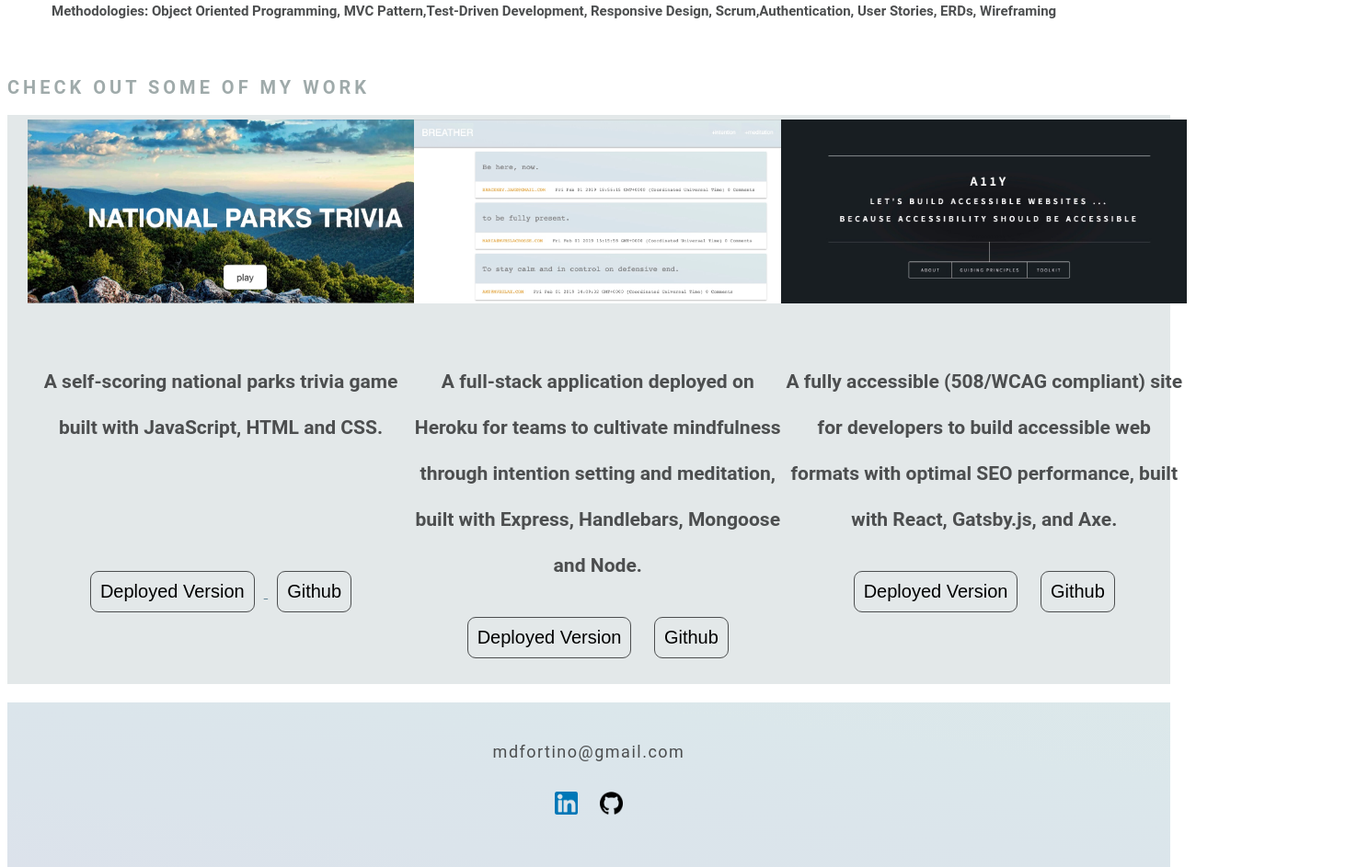
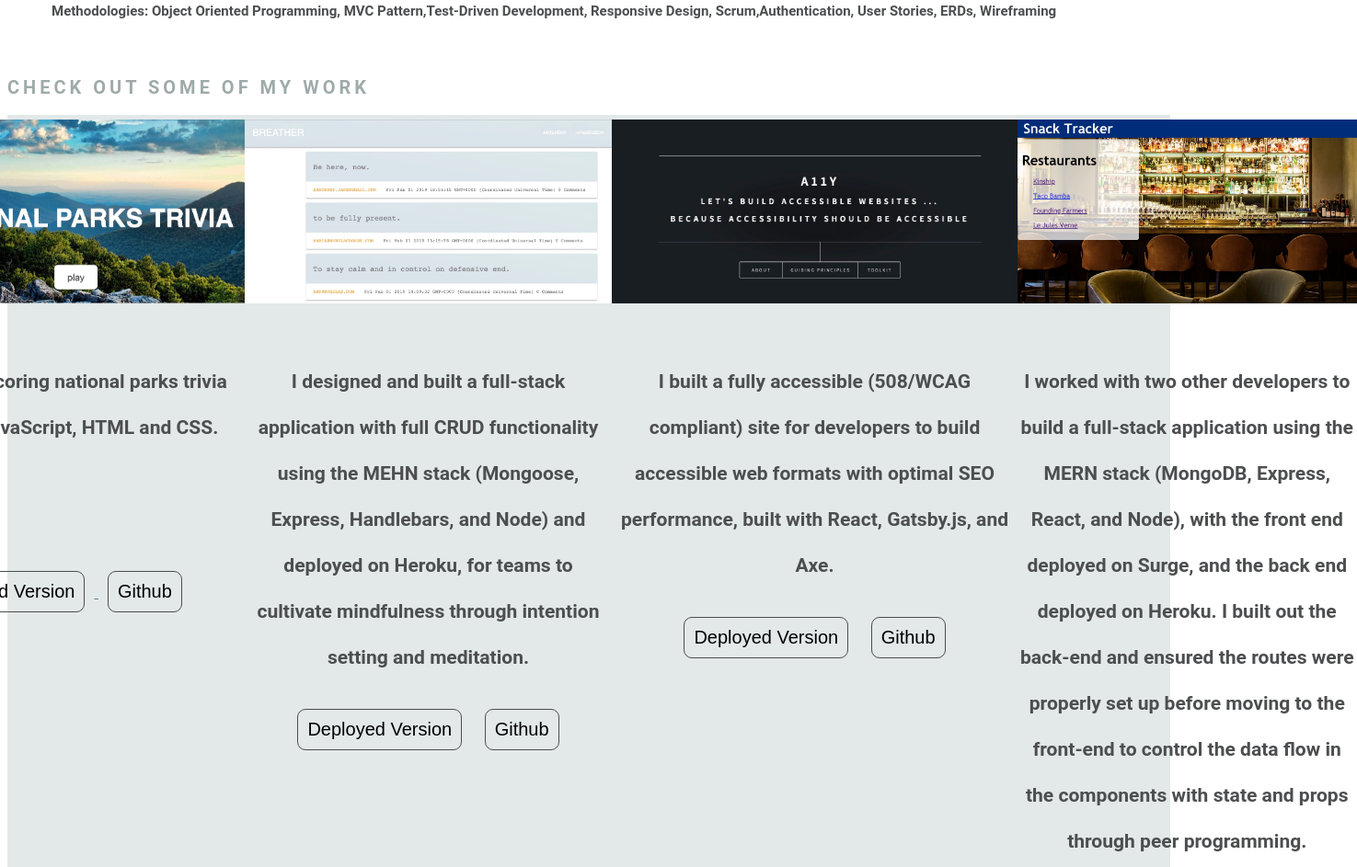
Before and after one commit to mdfortino/mdfortino.github.io, a plain HTML site: page index.html in a window 1280 px wide. Shown: the part 611-1554 px from the top of the page at 92% size, 1475 px wide, since content can reach past the window. Drawn offline with Linux system fonts and the light colour scheme.

Commit message:
add group project

```diff
--- a/index.html
+++ b/index.html
@@ -42,7 +42,7 @@
       <ul>
       <li>
             <img src= "logos/images/trivia.jpg" alt="screenshot of national parks trivia game">
-      <h3> A self-scoring national parks trivia game built with JavaScript, HTML and CSS.</h3>
+      <h3> I built a self-scoring national parks trivia game with JavaScript, HTML and CSS.</h3>
    <p>
       <br>
       <br>
@@ -53,7 +53,7 @@
 </li>
 <li>
   <img src= "logos/images/breather.jpg"alt="screenshot of breather app">
-  <h3> A full-stack application deployed on Heroku for teams to cultivate mindfulness through intention setting and meditation, built with Express, Handlebars, Mongoose and Node.</h3>
+  <h3> I designed and built a full-stack application with full CRUD functionality using the MEHN stack (Mongoose, Express, Handlebars, and Node) and deployed on Heroku, for teams to cultivate mindfulness through intention setting and meditation.</h3>
   <p>
       <a id="breather" href="https://breatherapp.herokuapp.com/">
          <button > Deployed Version </button></a>
@@ -63,12 +63,17 @@
    </li>
    <li>
       <img src= "logos/images/a11y.jpg"alt="screenshot of a11y site">
-      <h3> A fully accessible (508/WCAG compliant) site for developers to build accessible web formats with optimal SEO performance, built with React, Gatsby.js, and Axe. </h3>
+      <h3> I built a fully accessible (508/WCAG compliant) site for developers to build accessible web formats with optimal SEO performance, built with React, Gatsby.js, and Axe. </h3>
       <p>
       <a id = "a11y" href= "http://a11y-toolkit.surge.sh/">
          <button > Deployed Version </button></a>
       <a href="https://github.com/mdfortino/a11y-site"><button> Github</button></a>
    </p>
+</li>
+<li>
+   <img src="logos/images/snack.jpg"alt="screenhot of snack-tracker app">
+   <h3> I worked with two other developers to build a full-stack application using the MERN stack (MongoDB, Express, React, and Node), with the front end deployed on Surge, and the back end deployed on Heroku. I built out the back-end and ensured the routes were properly set up before moving to the front-end to control the data flow in the components with state and props through peer programming.
+   </h3>
 </li>
 </ul>
    </div>
```
Also changed, not shown: logos/images/snack.jpg (added).
